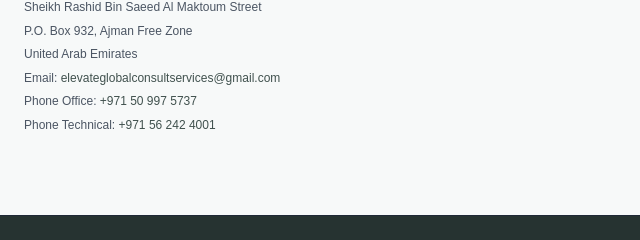
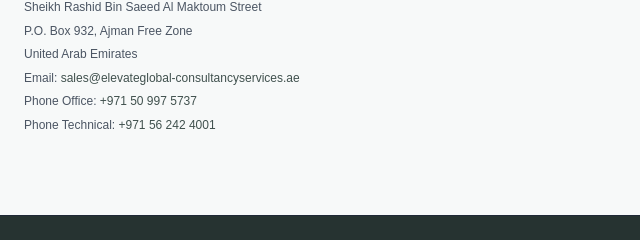
Before and after one commit to elevateitconsultancy/web2, a plain HTML site: page index.html in a window 1280 px wide. Shown: the part 4571-4811 px from the top of the page, 640-1280 px from the left. Drawn offline with nearby package versions, Linux system fonts and the light colour scheme.

Commit message:
Update contact email in index.html

```diff
--- a/index.html
+++ b/index.html
@@ -450,7 +450,7 @@
                                     <p>Sheikh Rashid Bin Saeed Al Maktoum Street</p>
                                     <p>P.O. Box 932, Ajman Free Zone</p>
                                     <p>United Arab Emirates</p>
-                                    <p>Email: <a href="mailto:elevateglobalconsultservices@gmail.com" class="text-slateTheme-700 hover:underline">elevateglobalconsultservices@gmail.com</a></p>
+                                    <p>Email: <a href="mailto:sales@elevateglobal-consultancyservices.ae" class="text-slateTheme-700 hover:underline">sales@elevateglobal-consultancyservices.ae</a></p>
                                     <p>Phone Office: <a href="tel:+971562424001" class="text-slateTheme-700 hover:underline">+971 50 997 5737</a></p>
                                     <p>Phone Technical: <a href="tel:+971562424001" class="text-slateTheme-700 hover:underline">+971 56 242 4001</a></p>
                                 </div>
```
